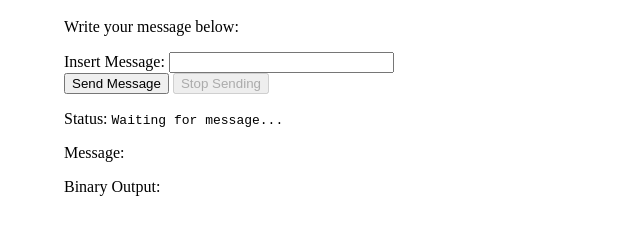
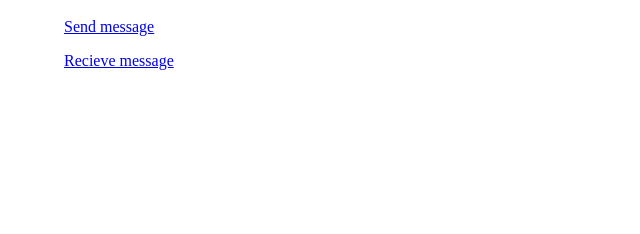
Before and after one commit to Haptic-Comms-Code/750-Covert-Communications-Sender-App, a plain HTML site: page src/index.html in a window 1280 px wide. Shown: the part 104-338 px from the top of the page, without its empty margins (0-640 px from the left). Drawn offline with Linux system fonts and the light colour scheme.

Commit message:
Rename index to sender and add new index page.

```diff
--- a/src/index.html
+++ b/src/index.html
@@ -14,26 +14,7 @@
     </head>
     <body>
         <h1>Send a message through vibrations</h1>
-        <p>Write your message below:</p>
-        <form id="form" onsubmit="return false">
-            <div>
-                <label for="message">Insert Message:</label>
-                <input
-                    type="text"
-                    id="message"
-                    name="message"
-                    required
-                    size="25"/>
-            </div>
-
-                <input type="submit"
-                    id = "submit"
-                    value="Send Message"/>
-                <button type="button" id="stop" disabled = "true">Stop Sending</button>
-        </form>
-
-        <p>Status: <span class="displayText" id="displayStatus">Waiting for message...</span></p>
-        <p>Message: <span class="displayText" id="displayMessage"></span></p>
-        <p>Binary Output: <span class="displayText" id="displayBinaryOutput"></span></p>
+        <p><a href=/sender.html>Send message</a>  </p>
+        <p><a href="/receiver.html">Recieve message</a></p>
     </body>
 </html>
```
Also changed, not shown: src/sender.html (added, +39 -0 lines).
